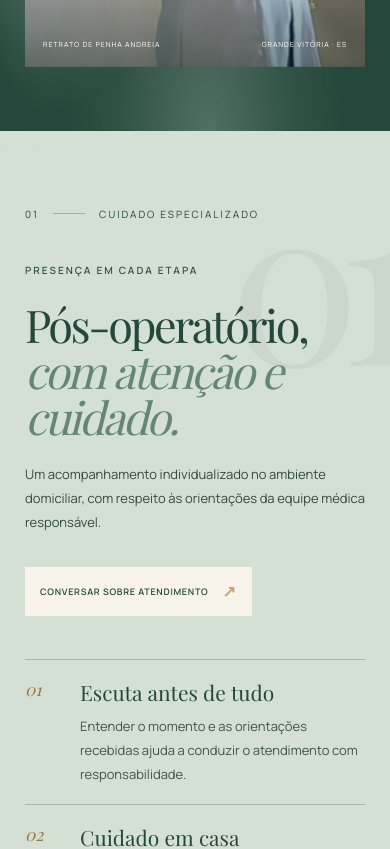
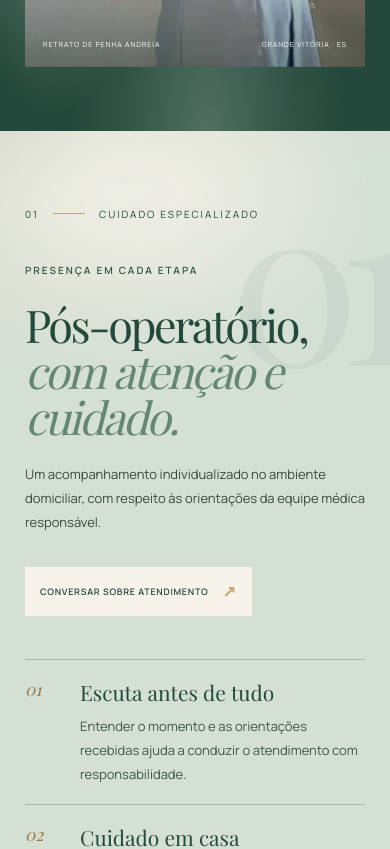
Before and after one commit to andre88suzano/Estetica-e-bem-estar, a Next.js app: page / in a window 390 px wide. Shown: the part 940-1789 px from the top of the page. Built offline with nearby package versions, Linux system fonts and the light colour scheme; no server answers; a web font is replaced by a local one.

Commit message:
Make ambient section lighting visible

```diff
--- a/app/globals.css
+++ b/app/globals.css
@@ -401,14 +401,15 @@ body{background:var(--paper);color:var(--ink);}
 
 /* Iluminação ambiental: camadas decorativas leves atrás do conteúdo. */
 .section-ambient-host{position:relative;isolation:isolate;}
-.section-atmosphere{position:absolute;inset:0;z-index:-1;overflow:hidden;pointer-events:none;contain:paint;}
+.section-atmosphere{position:absolute;inset:0;z-index:0;overflow:hidden;pointer-events:none;contain:paint;}
+.section-ambient-host>:not(.section-atmosphere){position:relative;z-index:1;}
 .section-atmosphere::before,.section-atmosphere::after{content:"";position:absolute;display:block;filter:blur(28px);border-radius:62% 38% 55% 45% / 44% 53% 47% 56%;}
-.section-atmosphere::before{width:min(76vw,900px);aspect-ratio:1.45;left:-18%;top:-34%;background:radial-gradient(ellipse at 54% 48%,var(--ambient-light) 0%,var(--ambient-light) 20%,transparent 70%),radial-gradient(ellipse at 30% 24%,var(--ambient-accent) 0%,transparent 72%);opacity:.78;animation:ambient-organic-a 38s ease-in-out -9s infinite alternate;}
-.section-atmosphere::after{width:min(58vw,660px);aspect-ratio:1.3;right:-18%;bottom:-45%;background:radial-gradient(ellipse at 48% 48%,var(--ambient-shade) 0%,transparent 70%);opacity:.72;animation:ambient-organic-b 49s ease-in-out -21s infinite alternate;}
-.section-atmosphere--postop{--ambient-light:rgba(247,243,235,.42);--ambient-shade:rgba(102,134,117,.2);--ambient-accent:rgba(196,165,116,.12);}
-.section-atmosphere--story{--ambient-light:rgba(213,224,213,.34);--ambient-shade:rgba(102,134,117,.16);--ambient-accent:rgba(247,243,235,.22);}
-.section-atmosphere--contact{--ambient-light:rgba(102,134,117,.34);--ambient-shade:rgba(196,165,116,.1);--ambient-accent:rgba(213,224,213,.15);}
-.section-atmosphere--footer{--ambient-light:rgba(102,134,117,.2);--ambient-shade:rgba(196,165,116,.055);--ambient-accent:rgba(213,224,213,.08);}
+.section-atmosphere::before{width:min(82vw,980px);aspect-ratio:1.45;left:-18%;top:-34%;background:radial-gradient(ellipse at 54% 48%,var(--ambient-light) 0%,var(--ambient-light) 20%,transparent 70%),radial-gradient(ellipse at 30% 24%,var(--ambient-accent) 0%,transparent 72%);opacity:.86;animation:ambient-organic-a 38s ease-in-out -9s infinite alternate;}
+.section-atmosphere::after{width:min(64vw,720px);aspect-ratio:1.3;right:-18%;bottom:-45%;background:radial-gradient(ellipse at 48% 48%,var(--ambient-shade) 0%,transparent 70%);opacity:.82;animation:ambient-organic-b 49s ease-in-out -21s infinite alternate;}
+.section-atmosphere--postop{--ambient-light:rgba(247,243,235,.9);--ambient-shade:rgba(102,134,117,.52);--ambient-accent:rgba(196,165,116,.28);}
+.section-atmosphere--story{--ambient-light:rgba(213,224,213,.72);--ambient-shade:rgba(102,134,117,.42);--ambient-accent:rgba(247,243,235,.42);}
+.section-atmosphere--contact{--ambient-light:rgba(102,134,117,.78);--ambient-shade:rgba(196,165,116,.24);--ambient-accent:rgba(213,224,213,.42);}
+.section-atmosphere--footer{--ambient-light:rgba(102,134,117,.52);--ambient-shade:rgba(196,165,116,.16);--ambient-accent:rgba(213,224,213,.28);}
 .section-atmosphere--story::before{animation-duration:45s;animation-delay:-17s;}
 .section-atmosphere--story::after{animation-duration:58s;animation-delay:-31s;}
 .section-atmosphere--contact::before{animation-duration:42s;animation-delay:-24s;}
@@ -419,8 +420,8 @@ body{background:var(--paper);color:var(--ink);}
 @keyframes ambient-organic-b{0%{transform:translate3d(2%,1%,0) rotate(8deg) scale(1.03)}100%{transform:translate3d(-4%,-3%,0) rotate(-5deg) scale(.96)}}
 @media(max-width:680px){
   .section-atmosphere::before,.section-atmosphere::after{filter:blur(18px);}
-  .section-atmosphere::before{width:112vw;left:-36%;top:-25%;opacity:.55;animation-duration:58s;}
-  .section-atmosphere::after{width:82vw;right:-38%;bottom:-36%;opacity:.48;animation-duration:72s;}
+  .section-atmosphere::before{width:120vw;left:-28%;top:-8%;opacity:.72;animation-duration:58s;}
+  .section-atmosphere::after{width:92vw;right:-33%;bottom:-14%;opacity:.62;animation-duration:72s;}
 }
 @media(prefers-reduced-motion:reduce){
   .section-atmosphere::before,.section-atmosphere::after{animation:none;}
--- a/app/page.tsx
+++ b/app/page.tsx
@@ -31,7 +31,7 @@ export default function Home() {
             preset="minimal"
             parallax={false}
             scroll={false}
-            glowIntensity={0.045}
+            glowIntensity={0.11}
             glowBlur={76}
             noiseOpacity={0.018}
             config={{
```
